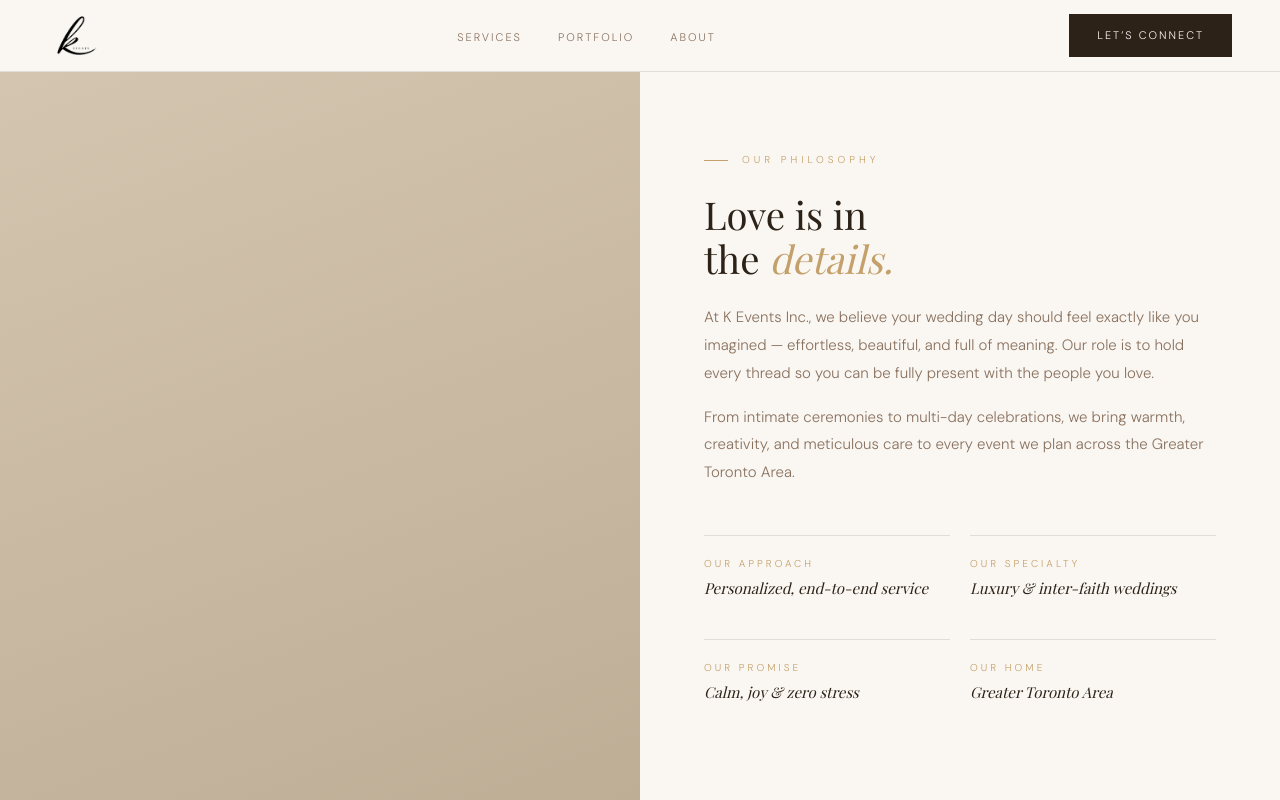
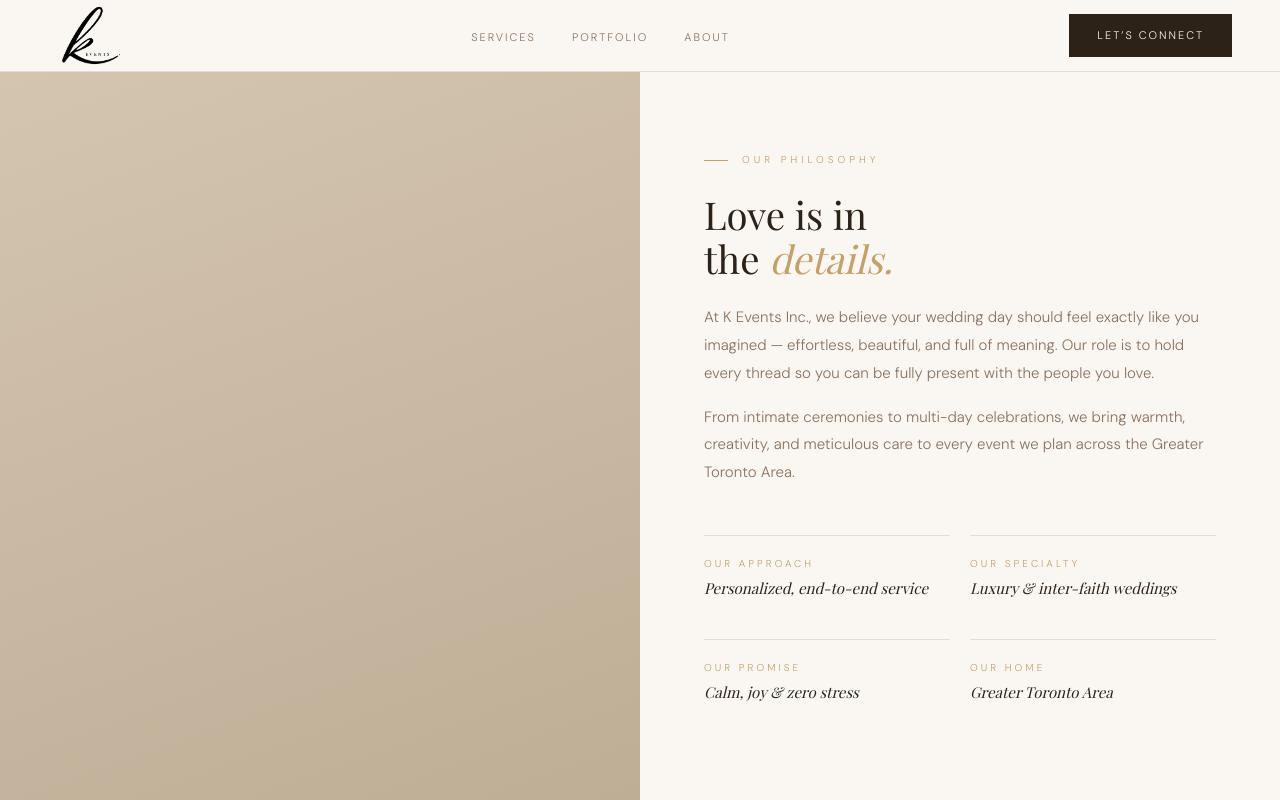
Before and after one commit to stacktrack-creator/keventsinc, a plain HTML site: page about.html in a window 1280 px wide. Shown: the top 800 px of the page. Drawn offline with nearby package versions, Linux system fonts and the light colour scheme; a web font is replaced by a local one.

Commit message:
increase logo size

```diff
--- a/about.html
+++ b/about.html
@@ -104,7 +104,7 @@
   <!-- Navigation -->
   <nav id="main-nav">
     <a href="/" class="nav-logo" aria-label="K Events Inc. Home">
-      <img src="/logo.png" alt="K Events Inc." style="height: 48px; width: auto; filter: invert(1);" />
+      <img src="/logo.png" alt="K Events Inc." style="height: 72px; width: auto; filter: invert(1);" />
     </a>
     <ul class="nav-links">
       <li><a href="/services.html">Services</a></li>
```
Also changed, not shown: index.html (+1 -1 lines), portfolio.html (+1 -1 lines), services.html (+1 -1 lines).
